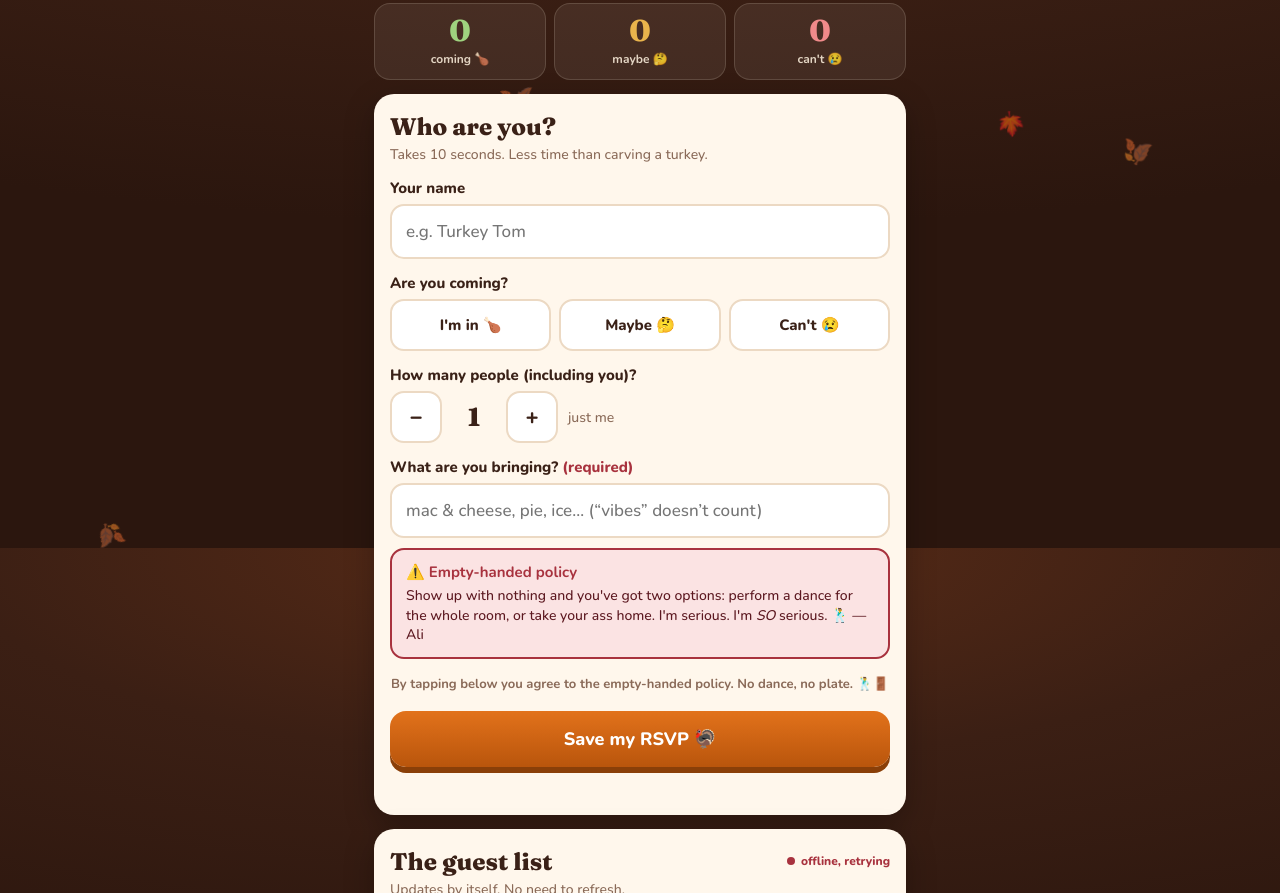
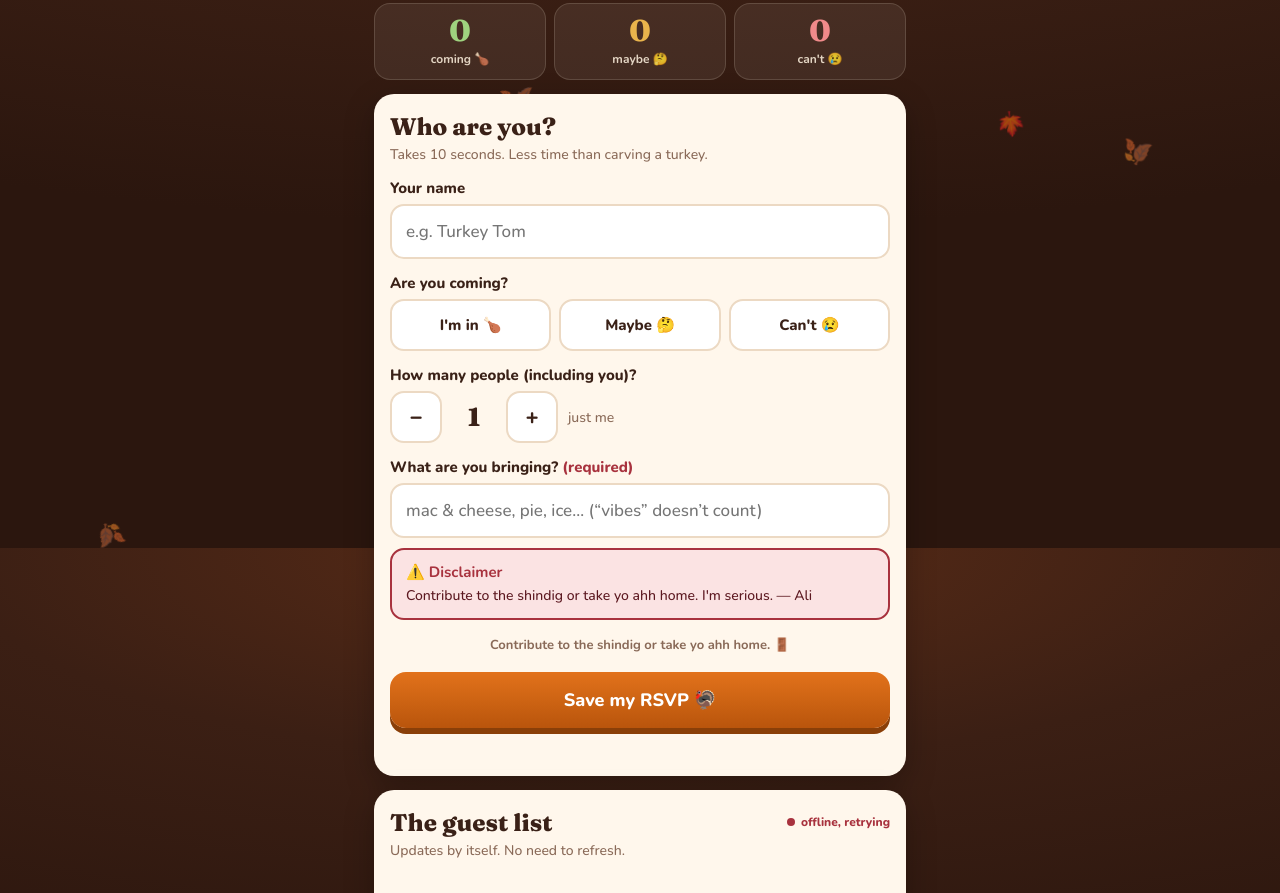
Before and after one commit to goobwork/friendsgiving-rsvp, a plain HTML site: page index.html in a window 1280 px wide. Shown: the part 252-1145 px from the top of the page. Drawn offline with nearby package versions, Linux system fonts and the light colour scheme; no server answers.

Commit message:
Disclaimer: contribute to the shindig or take yo ahh home

```diff
--- a/index.html
+++ b/index.html
@@ -157,11 +157,11 @@
       <div id="bringWrap">
         <label for="bring">What are you bringing? <span style="font-weight:800;color:var(--cran)">(required)</span></label>
         <input type="text" id="bring" maxlength="60" placeholder="mac & cheese, pie, ice… (“vibes” doesn’t count)" enterkeyhint="done">
-        <div class="policy" id="policy"><b>⚠️ Empty-handed policy</b>Show up with nothing and you've got two options: perform a dance for the whole room, or take your ass home. I'm serious. I'm <i>SO</i> serious. 🕺 — Ali</div>
+        <div class="policy" id="policy"><b>⚠️ Disclaimer</b>Contribute to the shindig or take yo ahh home. I'm serious. — Ali</div>
         <div class="dupwarn" id="dupwarn"></div>
       </div>
 
-      <p class="fine" id="fine">By tapping below you agree to the empty-handed policy. No dance, no plate. 🕺🚪</p>
+      <p class="fine" id="fine">Contribute to the shindig or take yo ahh home. 🚪</p>
       <button class="go" id="go" type="submit">Save my RSVP 🦃</button>
       <p class="msg" id="msg" role="status"></p>
       <div style="text-align:center"><button type="button" class="linkbtn" id="remove" hidden>Remove my RSVP</button></div>
@@ -203,7 +203,7 @@
   const overlap = (a, b) => { const A = new Set(words(a)); return words(b).find(w => A.has(w)); };
   const COLORS = ['#e2721b', '#a8323e', '#6f8f5a', '#c4882b', '#8b5a3c', '#5d7a8c', '#b4544a'];
   const color = s => COLORS[[...key(s)].reduce((h, c) => h + c.charCodeAt(0), 0) % COLORS.length];
-  const FOOD = [['dance', '🕺'], ['pie', '🥧'], ['pumpkin', '🎃'], ['turkey', '🦃'], ['chicken', '🍗'], ['wing', '🍗'], ['mac', '🧀'], ['cheese', '🧀'], ['potato', '🥔'], ['mash', '🥔'], ['salad', '🥗'], ['bread', '🍞'], ['roll', '🥖'], ['corn', '🌽'], ['wine', '🍷'], ['beer', '🍺'], ['drink', '🥤'], ['soda', '🥤'], ['juice', '🧃'], ['ice', '🧊'], ['cake', '🎂'], ['cookie', '🍪'], ['brownie', '🍫'], ['dessert', '🍰'], ['rice', '🍚'], ['ham', '🍖'], ['stuffing', '🥘'], ['casserole', '🥘'], ['green bean', '🫛'], ['yam', '🍠'], ['sweet potato', '🍠'], ['gravy', '🫗'], ['cranberr', '🍒'], ['chip', '🍿'], ['snack', '🍿'], ['plate', '🍽️'], ['cup', '🥤'], ['napkin', '🧻'], ['vibe', '✨'], ['music', '🎶'], ['game', '🎲'], ['tequila', '🥃'], ['whiskey', '🥃'], ['vodka', '🍸'], ['liquor', '🥃'], ['fruit', '🍇']];
+  const FOOD = [['pie', '🥧'], ['pumpkin', '🎃'], ['turkey', '🦃'], ['chicken', '🍗'], ['wing', '🍗'], ['mac', '🧀'], ['cheese', '🧀'], ['potato', '🥔'], ['mash', '🥔'], ['salad', '🥗'], ['bread', '🍞'], ['roll', '🥖'], ['corn', '🌽'], ['wine', '🍷'], ['beer', '🍺'], ['drink', '🥤'], ['soda', '🥤'], ['juice', '🧃'], ['ice', '🧊'], ['cake', '🎂'], ['cookie', '🍪'], ['brownie', '🍫'], ['dessert', '🍰'], ['rice', '🍚'], ['ham', '🍖'], ['stuffing', '🥘'], ['casserole', '🥘'], ['green bean', '🫛'], ['yam', '🍠'], ['sweet potato', '🍠'], ['gravy', '🫗'], ['cranberr', '🍒'], ['chip', '🍿'], ['snack', '🍿'], ['plate', '🍽️'], ['cup', '🥤'], ['napkin', '🧻'], ['vibe', '✨'], ['music', '🎶'], ['game', '🎲'], ['tequila', '🥃'], ['whiskey', '🥃'], ['vodka', '🍸'], ['liquor', '🥃'], ['fruit', '🍇']];
   const foodEmoji = s => { const k = key(s); const f = FOOD.find(([w]) => k.includes(w)); return f ? f[1] : '🍽️'; };
   const el = (tag, cls, txt) => { const e = document.createElement(tag); if (cls) e.className = cls; if (txt != null) e.textContent = txt; return e; };
   const clean = d => ({ rsvps: Array.isArray(d && d.rsvps) ? d.rsvps.filter(r => r && r.id && r.name) : [] });
```
